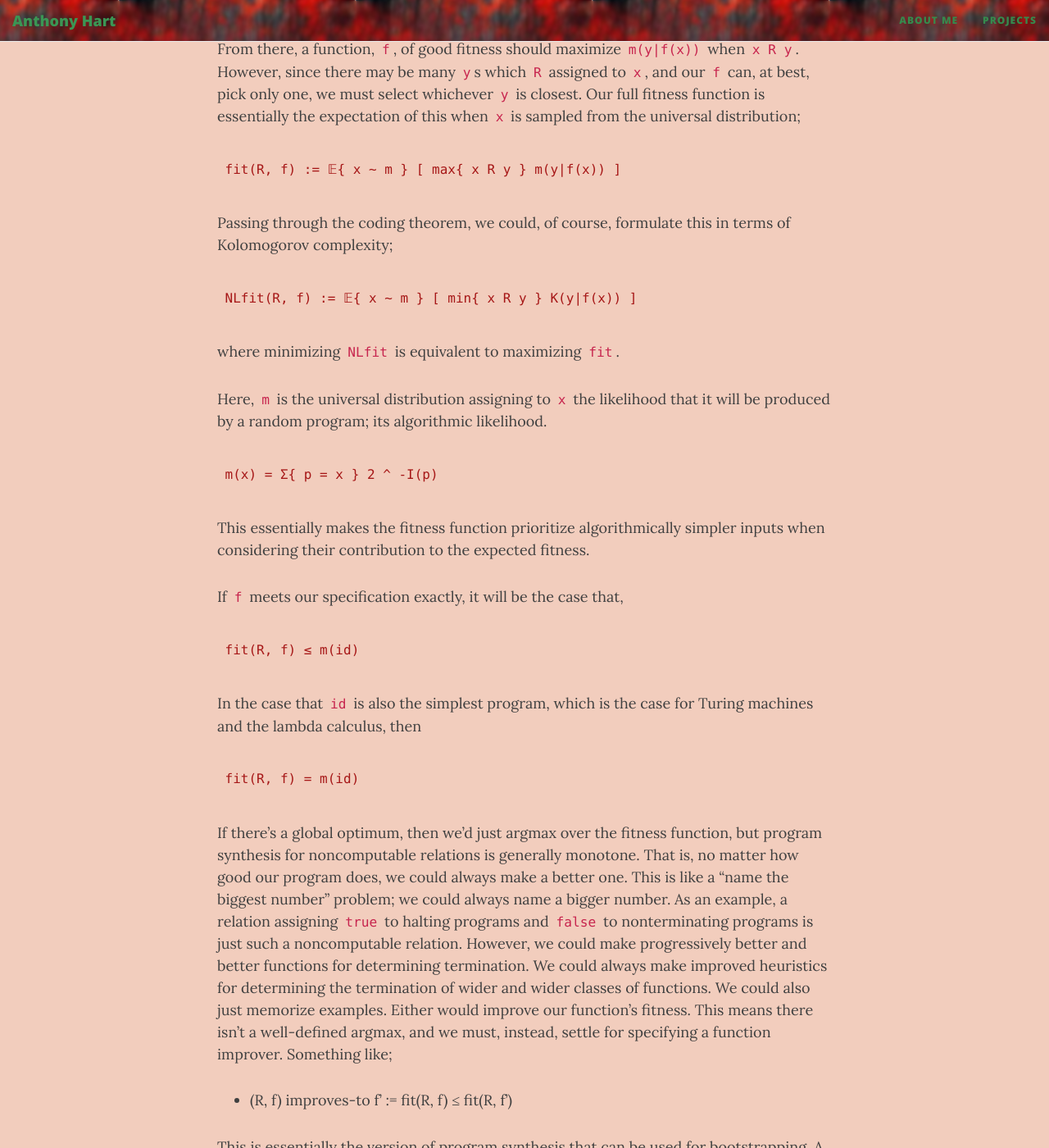
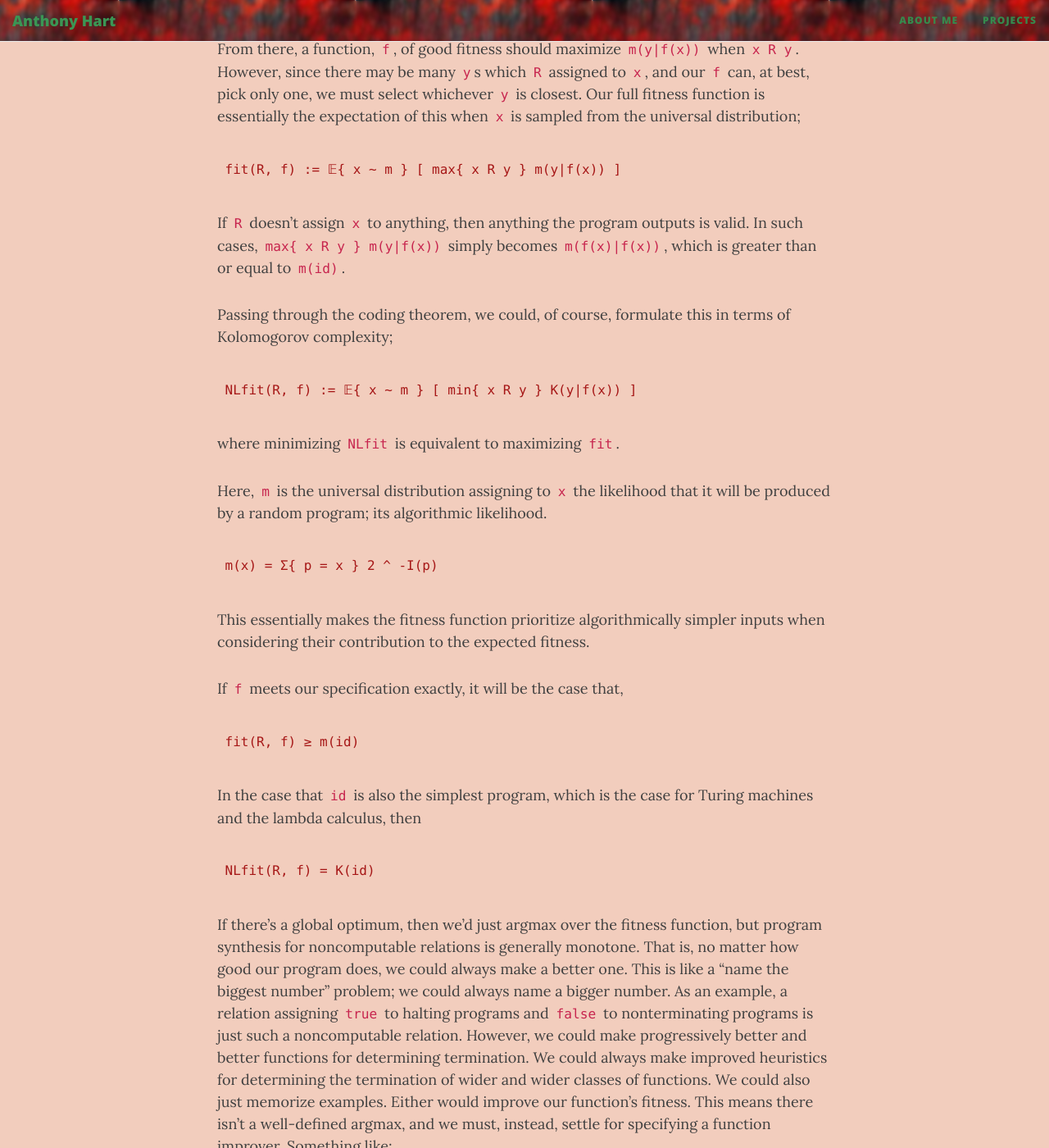
Before and after one commit to AHartNtkn/AHartNtkn.github.io, a Jekyll site: the page built from _posts/2020-10-07-Program-Synthesis-Specification.md, in a window 1280 px wide and 1400 px high, scrolled down 2235 px. Shown: the whole window at 82% size. Built offline with Jekyll 4.4.1, drawn with Linux system fonts in a browser that asks for light colours; nearby versions of some CDN libraries.

Commit message:
Clearify what happens when R doesn't assign anything to some output.

````diff
--- a/_posts/2020-10-07-Program-Synthesis-Specification.md
+++ b/_posts/2020-10-07-Program-Synthesis-Specification.md
@@ -40,6 +40,8 @@ From there, a function, `f`, of good fitness should maximize `m(y|f(x))` when `x
 fit(R, f) := 𝔼{ x ~ m } [ max{ x R y } m(y|f(x)) ]
 ```
 
+If `R` doesn't assign `x` to anything, then anything the program outputs is valid. In such cases, `max{ x R y } m(y|f(x))` simply becomes `m(f(x)|f(x))`, which is greater than or equal to `m(id)`.
+
 Passing through the coding theorem, we could, of course, formulate this in terms of Kolomogorov complexity;
 
 ```
@@ -59,13 +61,13 @@ This essentially makes the fitness function prioritize algorithmically simpler i
 If `f` meets our specification exactly, it will be the case that,
 
 ```
-fit(R, f) ≤ m(id)
+fit(R, f) ≥ m(id)
 ```
 
 In the case that `id` is also the simplest program, which is the case for Turing machines and the lambda calculus, then
 
 ```
-fit(R, f) = m(id)
+NLfit(R, f) = K(id)
 ```
 
 If there's a global optimum, then we'd just argmax over the fitness function, but program synthesis for noncomputable relations is generally monotone. That is, no matter how good our program does, we could always make a better one. This is like a "name the biggest number" problem; we could always name a bigger number. As an example, a relation assigning `true` to halting programs and `false` to nonterminating programs is just such a noncomputable relation. However, we could make progressively better and better functions for determining termination. We could always make improved heuristics for determining the termination of wider and wider classes of functions. We could also just memorize examples. Either would improve our function's fitness. This means there isn't a well-defined argmax, and we must, instead, settle for specifying a function improver. Something like;
````
